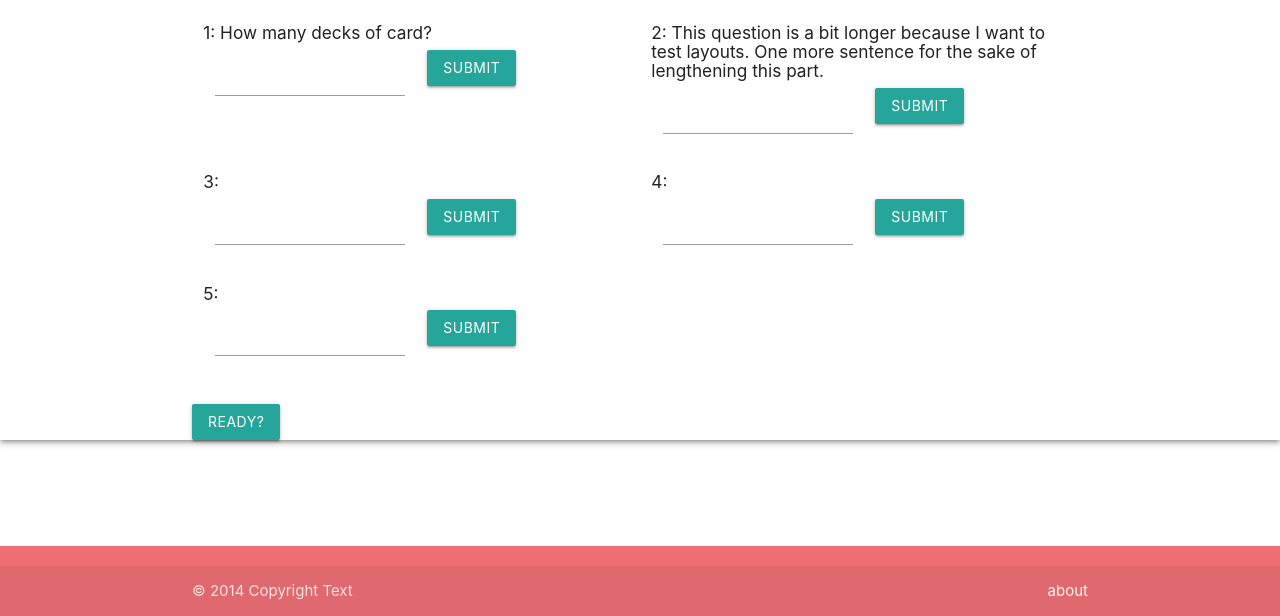
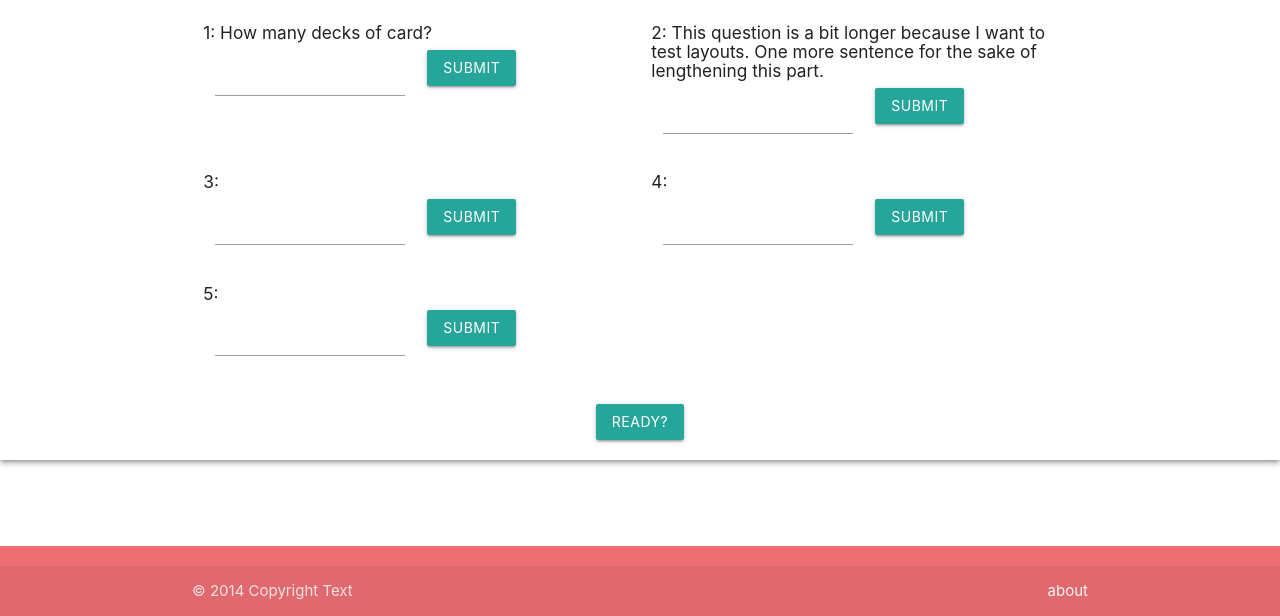
Before and after one commit to brianjleeofcl/q1-project, a plain HTML site: page index.html in a window 1280 px wide. Shown: the part 184-800 px from the top of the page. Drawn offline with nearby package versions, Linux system fonts and the light colour scheme.

```diff
--- a/index.html
+++ b/index.html
@@ -79,7 +79,11 @@
               </div>
             </div>
           </div>
-          <button id="submit-input" class="btn" type="submit">Ready?</button>
+          <div class="row">
+            <div class="center-align">
+              <button id="submit-input" class="btn" type="submit">Ready?</button>
+          </div>
+          </div>
         </div>
       </div>
       <div class="container">
```
